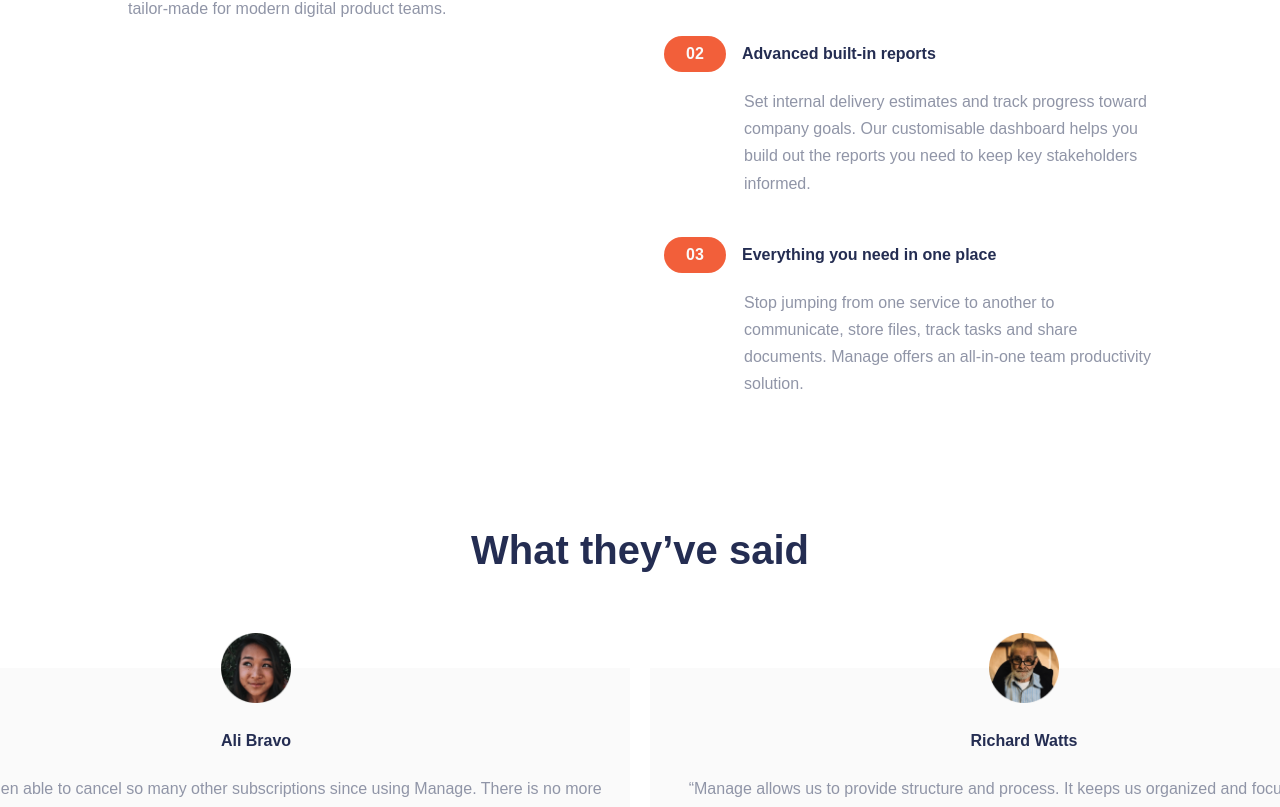
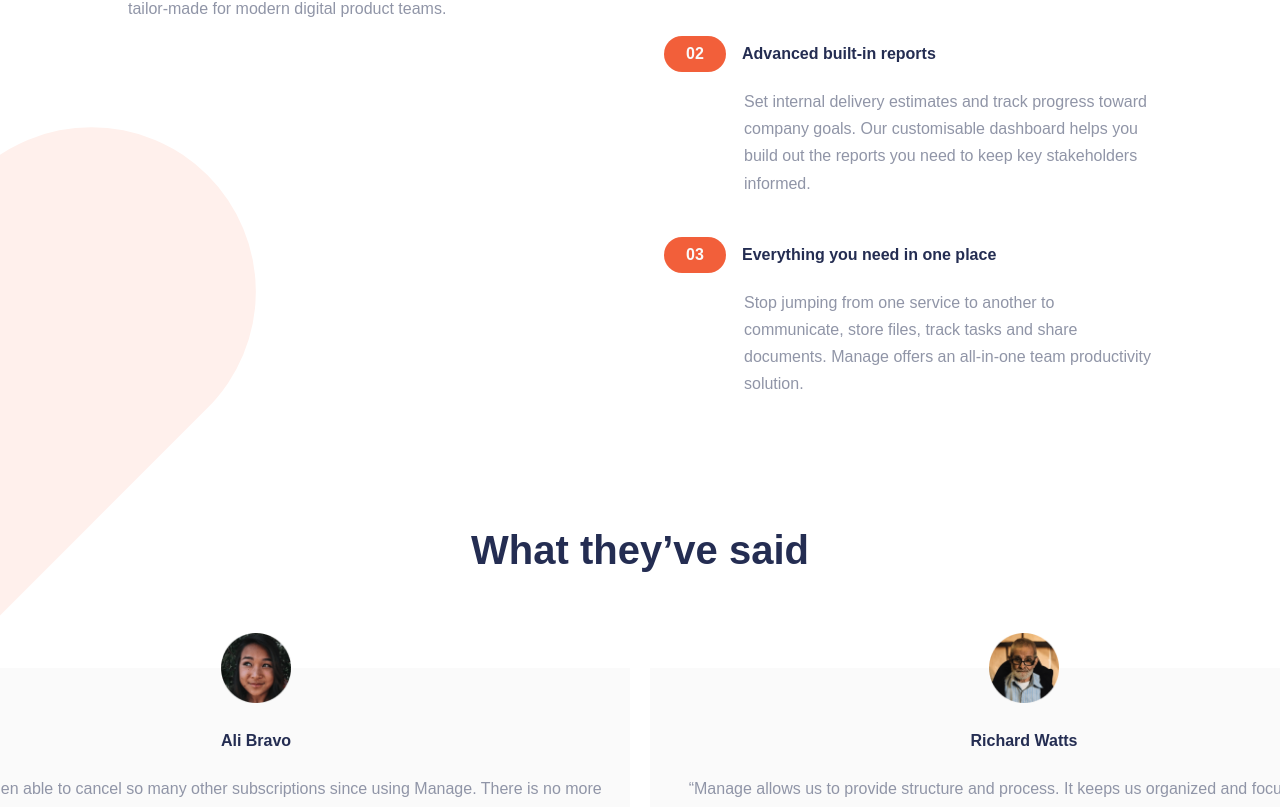
Before and after one commit to filip65/manage-landing-page, a React (Create React App) app: page / in a window 1280 px wide. Shown: the part 873-1680 px from the top of the page. Built offline with nearby package versions, Linux system fonts and the light colour scheme; a web font is replaced by a local one.

Commit message:
pridanie stredneho patternu

```diff
--- a/src/App.js
+++ b/src/App.js
@@ -8,6 +8,7 @@ import "react-multi-carousel/lib/styles.css";
 
 // images
 import graphsImage from "./images/illustration-intro.svg";
+import bgIcon from "./images/bg-tablet-pattern.svg";
 
 // form
 import { useForm } from "react-hook-form";
@@ -67,6 +68,8 @@ function App() {
 
   return (
     <div className="App">
+      <img src={bgIcon} alt="background pattern" className="bg-pattern" />
+
       <div className="wrapper">
         <Navbar />
 
--- a/src/App.scss
+++ b/src/App.scss
@@ -6,9 +6,10 @@
   overflow-x: hidden;
   background-image: url("./images/bg-tablet-pattern.svg");
   background-repeat: no-repeat;
-  background-size: 110%;
+  background-size: 100%;
   background-position-y: -3%;
   background-position-x: 100px;
+  position: relative;
 
   @media (min-width: 700px) {
     background-size: 80vw;
@@ -36,6 +37,8 @@
   width: 90%;
   max-width: 1600px;
   margin: 0 auto;
+  position: relative;
+  z-index: 1000;
 
   @media (min-width: 992px) {
     width: 80%;
@@ -44,6 +47,26 @@
 
 p {
   color: $darkBlue;
+}
+
+.bg-pattern {
+  position: absolute;
+  width: 90%;
+  right: -48%;
+  top: 490px;
+  z-index: 1;
+
+  @media (min-width: 700px) {
+    top: 450px;
+    width: 70%;
+  }
+
+  @media (min-width: 992px) {
+    width: 48%;
+    object-fit: contain;
+    top: 40%;
+    right: 80%;
+  }
 }
 
 .button {
```
Also changed, not shown: src/images/bg-simplify-section-desktop_custom.svg (deleted).
